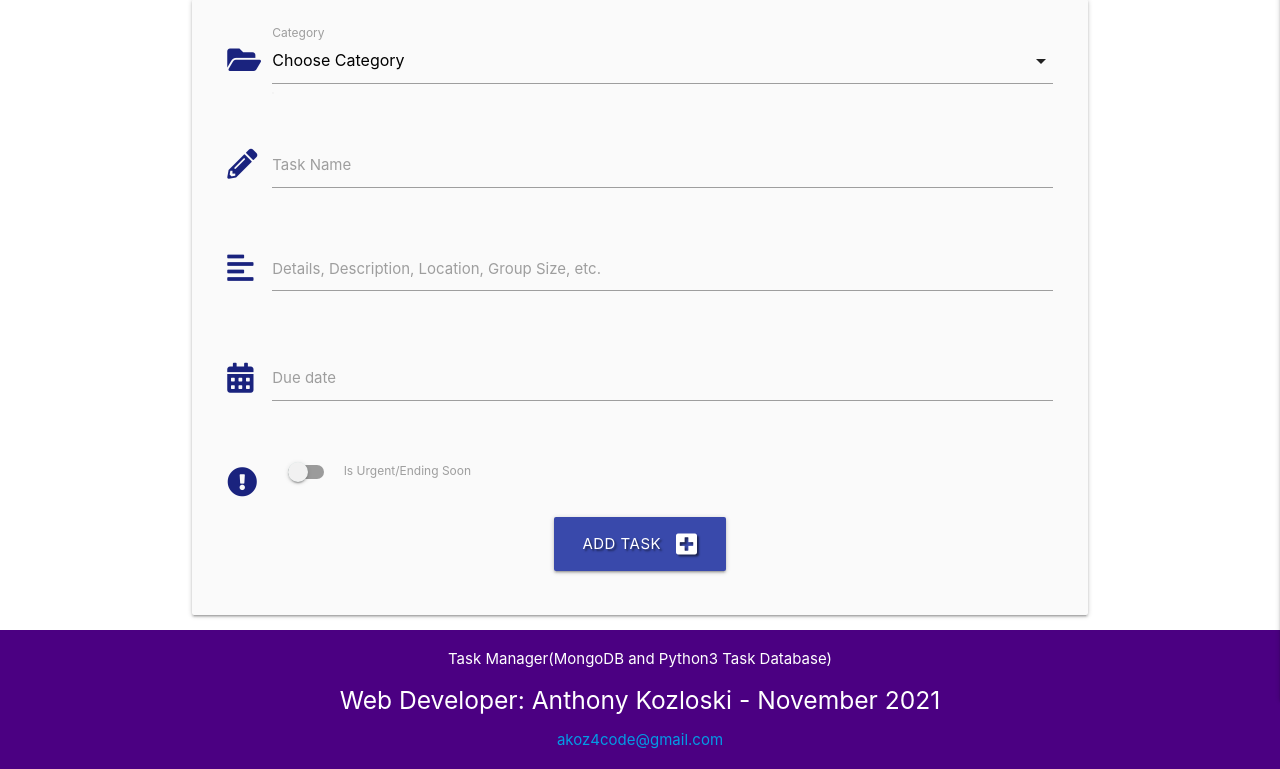
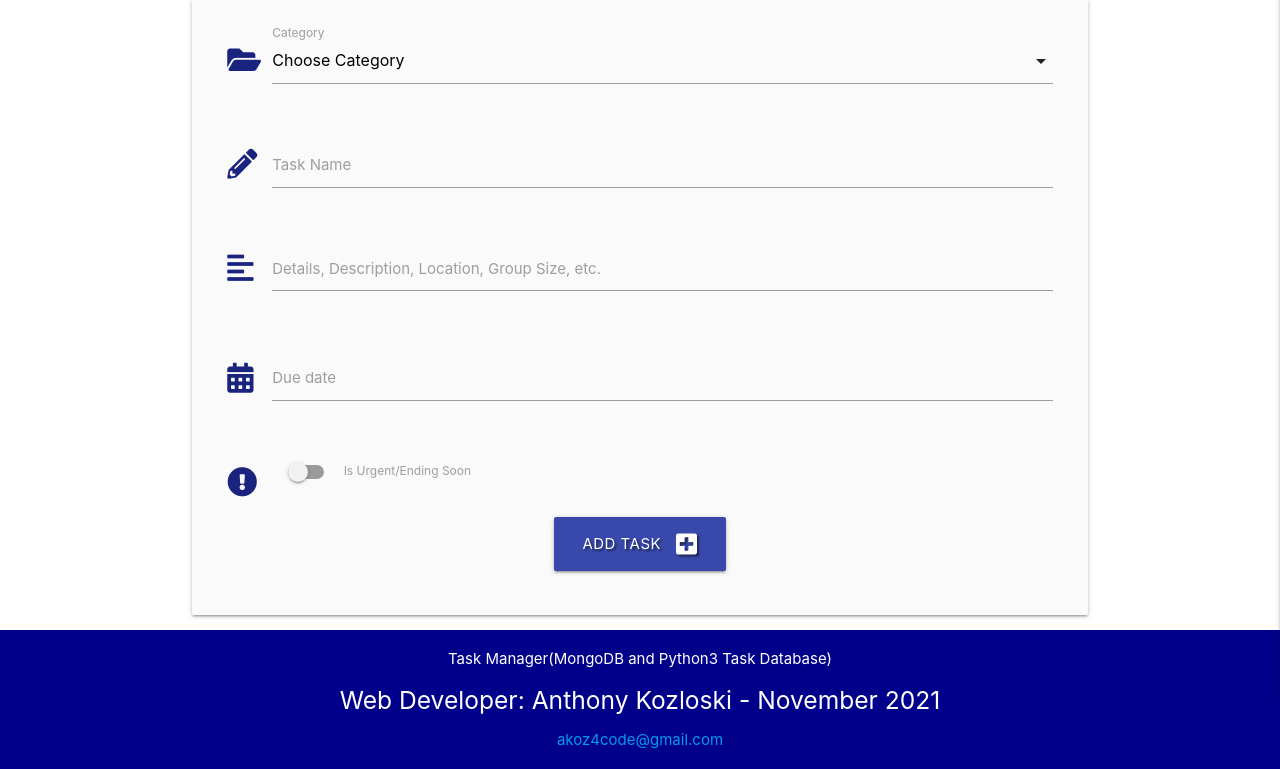
Before and after one commit to LogicAtom/flask-task-manager-project, a Flask app: page /task/add in a window 1280 px wide. Shown: the part 160-929 px from the top of the page. Run offline with Flask 2, Linux system fonts and the light colour scheme; data that the repository does not hold is empty; some libraries are stand-ins or nearby versions.

Commit message:
base.html, footer color reverted as MaterializeCSS indigo is not the same as html indigo

```diff
--- a/templates/base.html
+++ b/templates/base.html
@@ -63,7 +63,7 @@
             footer {
                 text-align: center;
                 padding: 3px;
-                background-color: indigo;
+                background-color: darkblue;
                 color: white;
             }
         </style>
```
